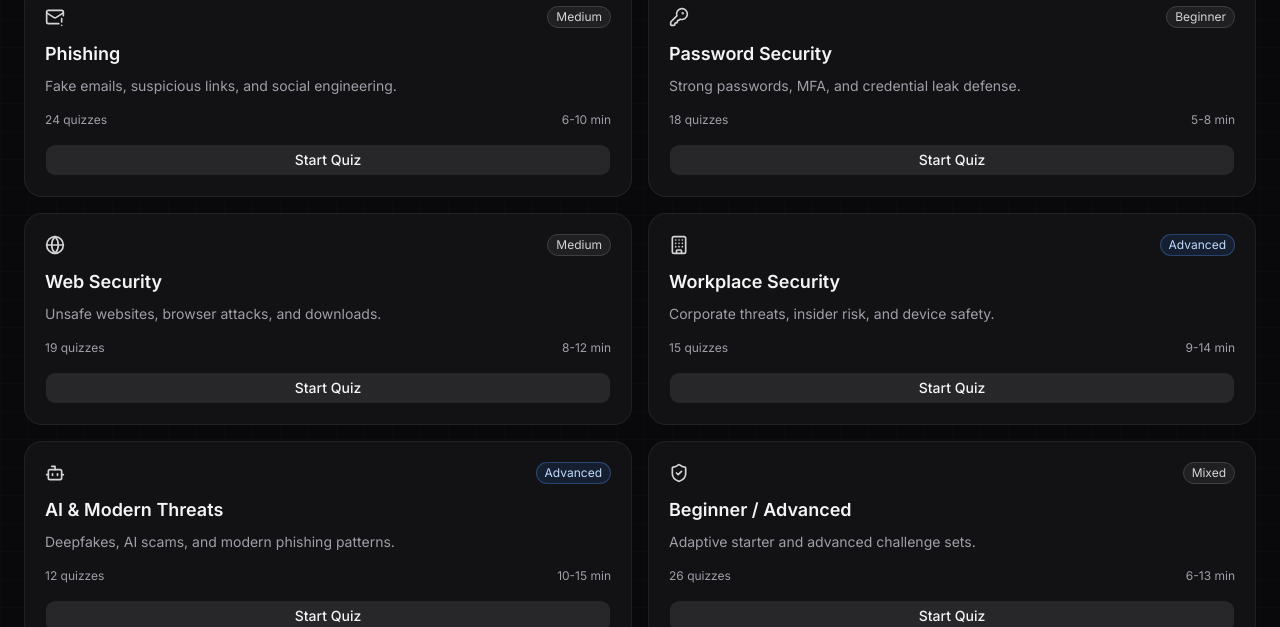
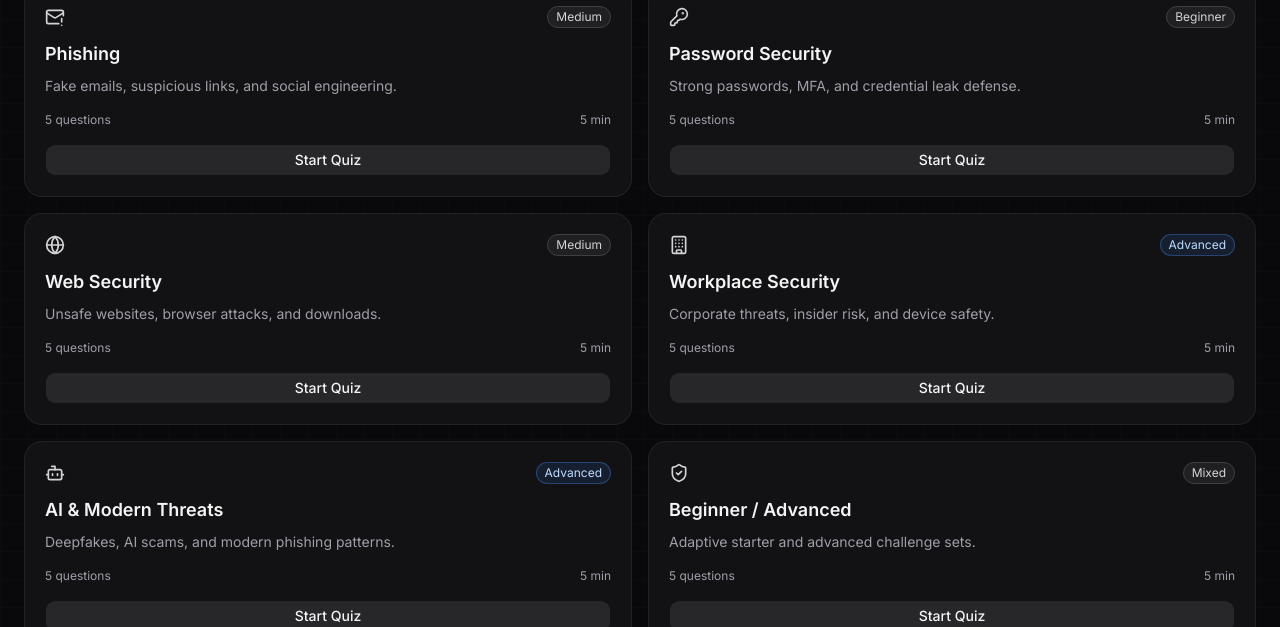
Before and after one commit to FalconDevX/kosciuszkon-frontend, a Next.js app: page /en/quiz in a window 1280 px wide. Shown: the part 325-952 px from the top of the page. Built offline with nearby package versions, Linux system fonts and the light colour scheme; no server answers.

Commit message:
Changed number of questions

```diff
--- a/app/components/quizzes/CategoryCard.tsx
+++ b/app/components/quizzes/CategoryCard.tsx
@@ -28,7 +28,7 @@ export function CategoryCard({ category, onStart, disabled }: Props) {
       <p className="mt-2 text-sm text-zinc-400">{category.description}</p>
 
       <div className="mt-4 flex items-center justify-between text-xs text-zinc-400">
-        <span>{category.quizCount} quizzes</span>
+        <span>{category.quizCount} questions</span>
         <span>{category.estimatedTime}</span>
       </div>
 
--- a/app/components/quizzes/QuizzesDashboard.tsx
+++ b/app/components/quizzes/QuizzesDashboard.tsx
@@ -5,6 +5,10 @@ import { motion } from "framer-motion";
 import { Brain, Dice5, Flame } from "lucide-react";
 import { Button } from "@/components/ui/button";
 import { Navbar } from "@/app/components/home/Navbar";
+import {
+  buildQuizSessionBestEffort,
+  DEFAULT_QUIZ_SESSION_QUESTIONS,
+} from "@/lib/quiz-limits";
 import { quizApi } from "@/services/api/quiz-api";
 import { useQuizSession } from "@/hooks/useQuizSession";
 import type { Dictionary } from "@/i18n/types";
@@ -23,43 +27,47 @@ type Props = {
 export function QuizzesDashboard({ locale, dictionary }: Props) {
   const quiz = useQuizSession();
   const [isLoading, setIsLoading] = useState(false);
-  const [error, setError] = useState<string | null>(null);
 
   const popularQuizzes = useMemo(
     () => [
-      { title: "Phishing Detection", difficulty: "Medium" as const, questions: 15, estimatedTime: "8 min" },
+      {
+        title: "Phishing Detection",
+        difficulty: "Medium" as const,
+        questions: DEFAULT_QUIZ_SESSION_QUESTIONS,
+        estimatedTime: "5 min",
+      },
       {
         title: "Password Audit Sprint",
         difficulty: "Beginner" as const,
-        questions: 10,
-        estimatedTime: "6 min",
+        questions: DEFAULT_QUIZ_SESSION_QUESTIONS,
+        estimatedTime: "5 min",
       },
       {
         title: "Browser Risk Radar",
         difficulty: "Advanced" as const,
-        questions: 18,
-        estimatedTime: "11 min",
+        questions: DEFAULT_QUIZ_SESSION_QUESTIONS,
+        estimatedTime: "5 min",
       },
     ],
     [],
   );
 
-  const loadQuiz = async (category?: QuizCategory) => {
-    setError(null);
+  const loadQuiz = async (
+    category?: QuizCategory,
+    questionCount: number = DEFAULT_QUIZ_SESSION_QUESTIONS,
+  ) => {
     setIsLoading(true);
     try {
-      const questions = category
+      const raw = category
         ? await quizApi.getCategoryQuiz(category)
         : await quizApi.getRandomQuiz();
 
-      if (!questions.length) {
-        setError("No quiz questions available for this selection.");
-        return;
+      const questions = buildQuizSessionBestEffort(raw, questionCount);
+      if (questions?.length) {
+        quiz.start(questions);
       }
-
-      quiz.start(questions);
-    } catch (err) {
-      setError(err instanceof Error ? err.message : "Failed to load quiz data.");
+    } catch {
+      /* ignore: no banner above quiz grid */
     } finally {
       setIsLoading(false);
     }
@@ -87,7 +95,9 @@ export function QuizzesDashboard({ locale, dictionary }: Props) {
             </p>
             <div className="mt-6 flex flex-wrap gap-3">
               <Button
-                onClick={() => loadQuiz()}
+                onClick={() =>
+                  loadQuiz(undefined, DEFAULT_QUIZ_SESSION_QUESTIONS)
+                }
                 disabled={isLoading}
                 className="bg-blue-500/85 text-zinc-100 hover:bg-blue-500"
               >
@@ -95,7 +105,9 @@ export function QuizzesDashboard({ locale, dictionary }: Props) {
                 Random Quiz
               </Button>
               <Button
-                onClick={() => loadQuiz("Phishing")}
+                onClick={() =>
+                  loadQuiz("Phishing", DEFAULT_QUIZ_SESSION_QUESTIONS)
+                }
                 disabled={isLoading}
                 variant="outline"
                 className="border-zinc-700 bg-zinc-900 text-zinc-200 hover:bg-zinc-800"
@@ -104,7 +116,9 @@ export function QuizzesDashboard({ locale, dictionary }: Props) {
                 Daily Challenge
               </Button>
               <Button
-                onClick={() => loadQuiz("AI Threats")}
+                onClick={() =>
+                  loadQuiz("AI Threats", DEFAULT_QUIZ_SESSION_QUESTIONS)
+                }
                 disabled={isLoading}
                 variant="outline"
                 className="border-zinc-700 bg-zinc-900 text-zinc-200 hover:bg-zinc-800"
@@ -120,18 +134,15 @@ export function QuizzesDashboard({ locale, dictionary }: Props) {
               Loading quiz questions...
             </div>
           ) : null}
-          {error ? (
-            <div className="rounded-xl border border-zinc-700 bg-zinc-900/70 p-4 text-sm text-zinc-200">
-              {error}
-            </div>
-          ) : null}
 
           <div className="grid gap-4 md:grid-cols-2 2xl:grid-cols-3">
             {categoryMetadata.map((category) => (
               <CategoryCard
                 key={`${category.title}-${category.category}`}
                 category={category}
-                onStart={() => loadQuiz(category.category)}
+                onStart={() =>
+                  loadQuiz(category.category, DEFAULT_QUIZ_SESSION_QUESTIONS)
+                }
                 disabled={isLoading}
               />
             ))}
@@ -147,7 +158,9 @@ export function QuizzesDashboard({ locale, dictionary }: Props) {
                   difficulty={item.difficulty}
                   questions={item.questions}
                   estimatedTime={item.estimatedTime}
-                  onPlay={() => loadQuiz()}
+                  onPlay={() =>
+                    loadQuiz(undefined, DEFAULT_QUIZ_SESSION_QUESTIONS)
+                  }
                   disabled={isLoading}
                 />
               ))}
--- a/app/components/quizzes/quiz-metadata.ts
+++ b/app/components/quizzes/quiz-metadata.ts
@@ -26,8 +26,8 @@ export const categoryMetadata: CategoryMeta[] = [
     icon: MailWarning,
     description: "Fake emails, suspicious links, and social engineering.",
     difficulty: "Medium",
-    quizCount: 24,
-    estimatedTime: "6-10 min",
+    quizCount: 5,
+    estimatedTime: "5 min",
   },
   {
     category: "Password Security",
@@ -35,8 +35,8 @@ export const categoryMetadata: CategoryMeta[] = [
     icon: KeyRound,
     description: "Strong passwords, MFA, and credential leak defense.",
     difficulty: "Beginner",
-    quizCount: 18,
-    estimatedTime: "5-8 min",
+    quizCount: 5,
+    estimatedTime: "5 min",
   },
   {
     category: "Web Security",
@@ -44,8 +44,8 @@ export const categoryMetadata: CategoryMeta[] = [
     icon: Globe,
     description: "Unsafe websites, browser attacks, and downloads.",
     difficulty: "Medium",
-    quizCount: 19,
-    estimatedTime: "8-12 min",
+    quizCount: 5,
+    estimatedTime: "5 min",
   },
   {
     category: "Workplace Security",
@@ -53,8 +53,8 @@ export const categoryMetadata: CategoryMeta[] = [
     icon: Building,
     description: "Corporate threats, insider risk, and device safety.",
     difficulty: "Advanced",
-    quizCount: 15,
-    estimatedTime: "9-14 min",
+    quizCount: 5,
+    estimatedTime: "5 min",
   },
   {
     category: "AI Threats",
@@ -62,8 +62,8 @@ export const categoryMetadata: CategoryMeta[] = [
     icon: Bot,
     description: "Deepfakes, AI scams, and modern phishing patterns.",
     difficulty: "Advanced",
-    quizCount: 12,
-    estimatedTime: "10-15 min",
+    quizCount: 5,
+    estimatedTime: "5 min",
   },
   {
     category: "Password Security",
@@ -71,7 +71,7 @@ export const categoryMetadata: CategoryMeta[] = [
     icon: ShieldCheck,
     description: "Adaptive starter and advanced challenge sets.",
     difficulty: "Mixed",
-    quizCount: 26,
-    estimatedTime: "6-13 min",
+    quizCount: 5,
+    estimatedTime: "5 min",
   },
 ];
--- /dev/null
+++ b/lib/quiz-limits.ts
@@ -0,0 +1,56 @@
+export const MIN_QUIZ_QUESTIONS = 3;
+export const MAX_QUIZ_QUESTIONS = 10;
+export const MAX_QUIZ_MINUTES_ESTIMATE = 10;
+
+/** Default question count for random / hero buttons when no category card is used. */
+export const DEFAULT_QUIZ_SESSION_QUESTIONS = 5;
+
+export function capQuizQuestions<T>(questions: T[]): T[] {
+  return questions.slice(0, MAX_QUIZ_QUESTIONS);
+}
+
+/** Upper bound of questions taken from the API for one category (pool size before picking a fixed count). */
+export function sessionQuestionCount(apiLength: number): number {
+  return Math.min(MAX_QUIZ_QUESTIONS, apiLength);
+}
+
+function shuffleCopy<T>(items: T[]): T[] {
+  const copy = [...items];
+  for (let i = copy.length - 1; i > 0; i -= 1) {
+    const j = Math.floor(Math.random() * (i + 1));
+    [copy[i], copy[j]] = [copy[j], copy[i]];
+  }
+  return copy;
+}
+
+/**
+ * Caps pool at MAX, shuffles, then takes exactly `targetCount` questions.
+ * Returns null if the pool is smaller than `targetCount` or below MIN_QUIZ_QUESTIONS.
+ */
+export function buildFixedQuizSession<T>(
+  raw: T[],
+  targetCount: number,
+): T[] | null {
+  const pool = capQuizQuestions(raw);
+  if (pool.length < MIN_QUIZ_QUESTIONS || pool.length < targetCount) {
+    return null;
+  }
+  return shuffleCopy(pool).slice(0, targetCount);
+}
+
+/** Up to `targetCount` questions when the pool is smaller than the ideal session size. */
+export function buildQuizSessionBestEffort<T>(
+  raw: T[],
+  targetCount: number,
+): T[] | null {
+  const pool = capQuizQuestions(raw);
+  if (pool.length < MIN_QUIZ_QUESTIONS) return null;
+  const n = Math.min(targetCount, pool.length);
+  return shuffleCopy(pool).slice(0, n);
+}
+
+/** One minute per question, capped at MAX_QUIZ_MINUTES_ESTIMATE. */
+export function formatQuizDurationLabel(questionCount: number): string {
+  const mins = Math.min(MAX_QUIZ_MINUTES_ESTIMATE, Math.max(1, questionCount));
+  return `~${mins} min`;
+}
```
